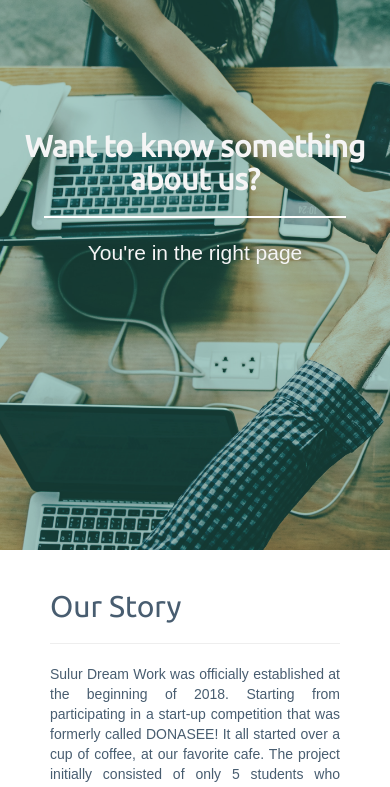
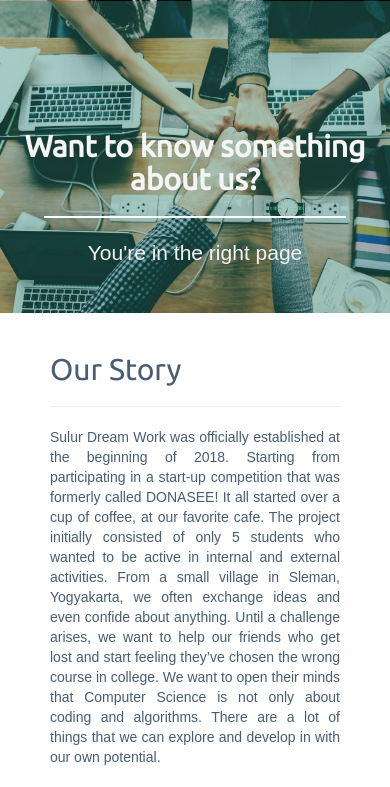
Before and after one commit to sulur/sulur, a Django app: page /about/ in a window 390 px wide. Shown: the part 50-837 px from the top of the page. Run offline with Django 3.2, Linux system fonts and the light colour scheme; some libraries are stand-ins or nearby versions.

Commit message:
fixing jumbotron for mobile device and quote section

```diff
--- a/personal/templates/personal/about.html
+++ b/personal/templates/personal/about.html
@@ -9,14 +9,29 @@
 		<link rel="stylesheet" href="{% static 'css/about.css' %}" type="text/css">
 		<meta name="viewport" content="width=device-width, initial-scale=1">
 	</head>
+	<style>
+	@media only screen and (max-width:600px){
+		.jumbo{
+			margin-top:-342px; min-height:312px;
+
+		}
+		.jumbotron{
+			padding-top: -100px;
+		}
+		#text-jumbo{
+			margin-top: ;
+		}
+	}
+
+	</style>
  	{% include "personal/includes/navbar.html" %}
  	<div class="jumbotron">
 		<div class="container">
 				<div class="title">
 					<div class="row">
-						<div class="col col-md-8 col-sm-8 col-xs-12 col-md-offset-2">
-							<div class="text-center">
-								<h2 class="text-center" style="font-weight: bold;">Want to know something about us?</h2>
+						<div class="col-md-12 col-sm-12 col-xs-12">
+							<div class="text-center" id="text-jumbo">
+								<h2 class="text-center " style="font-weight: bold;">Want to know something about us?</h2>
 								<hr>
 							<p class="paragraph">You're in the right page</p>
 							</div>
@@ -26,7 +41,7 @@
 				</div>
 			</div>
 	</div>
-	<div class="jumbo">
+	<div class="jumbo" style="">
 
 	</div>
 	<div class="content-section" style="padding-bottom: 0px;">
--- a/static/css/landing_page.css
+++ b/static/css/landing_page.css
@@ -19,6 +19,7 @@ h2.text-center {
   background: rgba(46, 131, 118, 0.42);
   z-index: -10;
 }
+
 #link-nav li a {
   color: #2e8376;
 }
@@ -131,3 +132,20 @@ p {
   font-family: "Arial";
   font-weight: lighter;
 }
+
+@media only screen and (max-width: 600px) {
+  .jumbotron {
+    min-height: 300px;
+    background-size: cover;
+  }
+  .jumbo {
+    min-height: 300px;
+    margin-top: -330px;
+  }
+  .quote {
+    margin-top: 10px;
+  }
+  .quote .container .row .col-md-12 > p {
+    font-size: 14px;
+  }
+}
--- a/sulur/settings.py
+++ b/sulur/settings.py
@@ -27,7 +27,8 @@ SECRET_KEY = config('SECRET_KEY')
 # SECURITY WARNING: don't run with debug turned on in production!
 DEBUG = config('DEBUG', default=True, cast=bool)
 
-ALLOWED_HOSTS = ['localhost', 'sulur.herokuapp.com', '127.0.0.1']
+ALLOWED_HOSTS = ['localhost', 'sulur.herokuapp.com',
+                 '127.0.0.1', '192.168.31.144']
 
 
 # Application definition
```
Also changed, not shown: personal/templates/personal/includes/home_content.html (+6 -12 lines).
